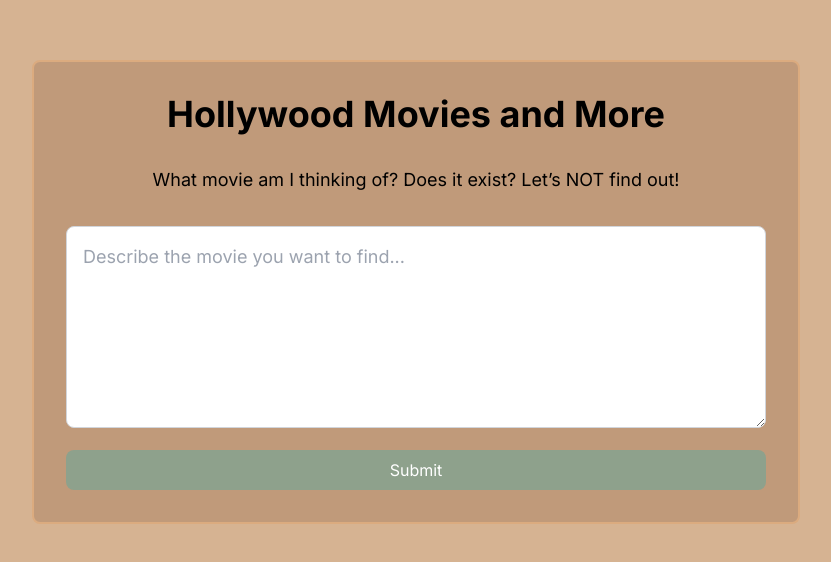
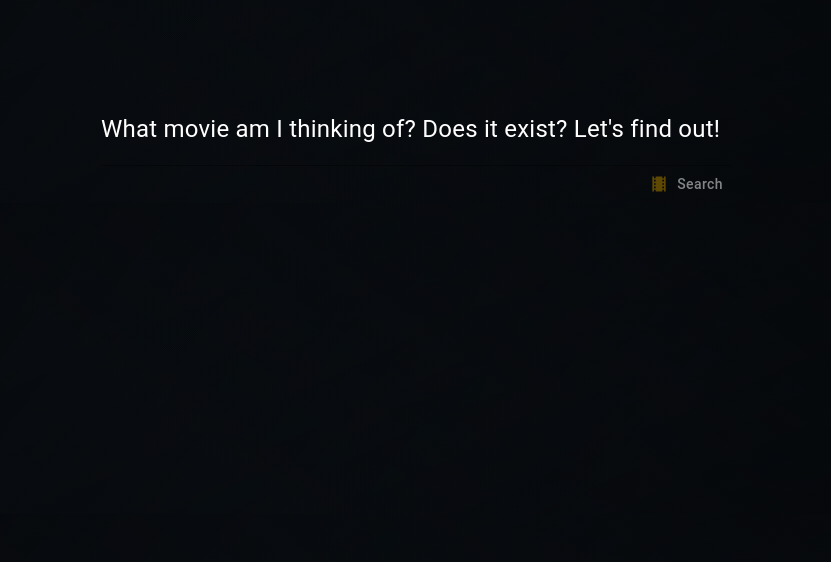
Before and after one commit to veerpal-shah/succulent-ripe-tomatoes, a Next.js app: page / in a window 1280 px wide. Shown: the part 108-670 px from the top of the page, without its empty margins (224-1055 px from the left). Built offline with nearby package versions, Linux system fonts and the light colour scheme.

Commit message:
mvp refactor with ui

```diff
--- /dev/null
+++ b/lib/bonsaiClient.ts
@@ -0,0 +1,58 @@
+// bonsaiClient.ts
+const { Client } = require('elasticsearch');
+
+// Create Client
+const client = new Client({
+    host: process.env.NEXT_PUBLIC_BONSAI_URL,
+    auth: {
+        username: process.env.BONSAI_ACCESS_KEY,
+        password: process.env.BONSAI_SECRET_KEY
+    }
+});
+
+// Wrapper for search to elastic search
+const search = async (query: String) => {
+    try {
+        const response = await client.search({
+            index: 'movies',
+            body: {
+                query: {
+                    more_like_this: {
+                        fields: ['Plot'],
+                        like: query,
+                        min_term_freq: 1,
+                        max_query_terms: 25,
+                        min_doc_freq: 1
+                    }
+                }
+            }
+        });
+
+        return parseSearchResponse(response)
+    } catch (error) {
+        console.error('Error searching documents:', error);
+        return
+    }
+}
+
+// Parse elastic search into list of movie objects
+const parseSearchResponse = (response: any) => {
+    return response?.hits?.hits?.map((hit: any) => {
+        return {
+            "id": hit?._id,
+            "cast": hit?._source?.Cast.split(', '),
+            "director": hit?._source?.Director,
+            "genre": hit?._source?.Genre,
+            "origin": hit?._source['Origin/Ethnicity'],
+            "plot": hit?._source?.Plot,
+            "release": parseInt(hit?._source['Release Year']),
+            "title": hit?._source?.Title,
+            "wiki": hit?._source['Wiki Page']
+        }
+    });
+}
+
+// Export the functions
+module.exports = {
+    search
+};
--- /dev/null
+++ b/lib/tmdbClient.ts
@@ -0,0 +1,38 @@
+// tmdbClient.ts
+import { TMDB } from 'tmdb-ts';
+
+
+// Create Client
+const client = new TMDB("eyJhbGciOiJIUzI1NiJ9.eyJhdWQiOiI0NTFhMDhjOWMyNTYwMmZhMzAyNzVjZDgzNzA3M2VkZiIsIm5iZiI6MTcyOTgyOTU4NS4wNzYwNTgsInN1YiI6IjY3MWIxYTIyNWQwZGU4OTA0MmQ5MDA0YiIsInNjb3BlcyI6WyJhcGlfcmVhZCJdLCJ2ZXJzaW9uIjoxfQ.A2QjbEEo473SLZffmXFcziaGEZlo6XFLGGlzTYeVMkc");
+
+// Wrapper for search to elastic search
+const searchMovie = async (query: string, year: number) => {
+    try {
+      const response = await client.search.movies({ query, year });
+
+      return response.results[0];
+    } catch(err) {
+      console.log(err);
+
+      return "Error";
+    }
+}
+
+const searchMovies = async (queries: any[]) => {
+    const promises = queries.map(({title, release}) => searchMovie(title, release));
+
+    return await Promise.all(promises);
+}
+
+const getMovieDetails = async (id: number) => {
+    return {
+        foo: "bar"
+    }
+}
+
+// Export the functions
+module.exports = {
+    searchMovie,
+    searchMovies,
+    getMovieDetails
+};
--- a/pages/api/search.ts
+++ b/pages/api/search.ts
@@ -1,7 +1,7 @@
 // pages/api/search.ts
 import type { NextApiRequest, NextApiResponse } from 'next';
-const { Client } = require('elasticsearch');
-const fs = require('fs');
+const bonsaiClient = require('../../lib/bonsaiClient');
+const tmdbClient = require('../../lib/tmdbClient');
 
 // Simulate your searchData function here
 export default async function handler(req: NextApiRequest, res: NextApiResponse) {
@@ -12,53 +12,14 @@ export default async function handler(req: NextApiRequest, res: NextApiResponse)
       return res.status(400).json({ error: 'Movie description is required.' });
     }
 
-    // Create Client
-    const client = new Client({
-      host: process.env.NEXT_PUBLIC_BONSAI_URL,
-      auth: {
-        username: process.env.BONSAI_ACCESS_KEY,
-        password: process.env.BONSAI_SECRET_KEY,
-      },
-    });
+    try {
+      const searchResults = await bonsaiClient.search(userInput);
+      const movies = await tmdbClient.searchMovies(searchResults);
 
-    console.log("Client created:", client);
-
-    try {
-      const response = await client.search({
-        index: 'movies',
-        body: {
-          query: {
-            more_like_this: {
-              fields: ['Plot'],
-              like: userInput,
-              min_term_freq: 1,
-              max_query_terms: 25,
-              min_doc_freq: 1
-            }
-          }
-        }
-      });
-
-      console.log("Response from search:", response);
-
-      // Get the data of the matching movies
-      const movies = response?.hits?.hits?.map((hit: any) => {
-        return {
-          "id": hit?._id,
-          "cast": hit?._source?.Cast.split(', '),
-          "director": hit?._source?.Director,
-          "genre": hit?._source?.Genre,
-          "origin": hit?._source['Origin/Ethnicity'],
-          "plot": hit?._source?.Plot,
-          "release": hit?._source['Release Year'],
-          "title": hit?._source?.Title,
-          "wiki": hit?._source['Wiki Page']
-        }
-      });
-      // Send a response back to the client with the movie data
       return res.status(200).json({ movies });
     } catch (error) {
       console.error('Error searching documents:', error);
+
       return res.status(500).json({ error: 'Error searching for movies.' });
     }
   } else {
--- a/src/app/elastic.ts
+++ b/src/app/elastic.ts
@@ -1,41 +1,41 @@
-const { Client } = require('elasticsearch');
-const fs = require('fs');
-require('dotenv').config({path: '../../.env.local'});
+// const { Client } = require('elasticsearch');
+// const fs = require('fs');
+// require('dotenv').config({path: '../../.env.local'});
 
-// Make a .env.local file in the root of the project and add the following:
-const client = new Client({
-  host: process.env.NEXT_PUBLIC_BONSAI_URL,
-  auth: {
-    username: process.env.BONSAI_ACCESS_KEY,
-    password: process.env.BONSAI_SECRET_KEY,
-  },
-});
+// // Make a .env.local file in the root of the project and add the following:
+// const client = new Client({
+//   host: process.env.NEXT_PUBLIC_BONSAI_URL,
+//   auth: {
+//     username: process.env.BONSAI_ACCESS_KEY,
+//     password: process.env.BONSAI_SECRET_KEY,
+//   },
+// });
 
-// Loads the data from the JSON file into the Elasticsearch index
-async function loadData() {
-    try {
-        // Read the JSON file
-        const data = JSON.parse(fs.readFileSync('wiki_movie_plots_deduped.json', 'utf-8'));
+// // Loads the data from the JSON file into the Elasticsearch index
+// async function loadData() {
+//     try {
+//         // Read the JSON file
+//         const data = JSON.parse(fs.readFileSync('wiki_movie_plots_deduped.json', 'utf-8'));
 
-        // Create a bulk request body
-        const bulkBody = data.flatMap((doc: any) => [
-            { index: { _index: 'movies' } },  // Index operation
-            doc
-        ]);
+//         // Create a bulk request body
+//         const bulkBody = data.flatMap((doc: any) => [
+//             { index: { _index: 'movies' } },  // Index operation
+//             doc
+//         ]);
 
-        // Perform the bulk indexing
-        const { body: bulkResponse } = await client.bulk({ refresh: true, body: bulkBody });
+//         // Perform the bulk indexing
+//         const { body: bulkResponse } = await client.bulk({ refresh: true, body: bulkBody });
 
-        if (bulkResponse.errors) {
-            const erroredDocuments = bulkResponse.items.filter((item: any) => item.index && item.index.error);
-            console.error('Error:', erroredDocuments);
-        } else {
-            console.log('All documents have been indexed.');
-        }
-    } catch (error) {
-        console.error('Error indexing documents:', error);
-    }
-}
+//         if (bulkResponse.errors) {
+//             const erroredDocuments = bulkResponse.items.filter((item: any) => item.index && item.index.error);
+//             console.error('Error:', erroredDocuments);
+//         } else {
+//             console.log('All documents have been indexed.');
+//         }
+//     } catch (error) {
+//         console.error('Error indexing documents:', error);
+//     }
+// }
 
 // const userInput = "A clownfish gets lost from his home and has to find his way back. His dad goes to look for him with his friend. He encounters a shark, a turtle, and a whale along the way. The lost fish is stuck in a dentist office";
 // const userInput = "A man is imprisoned for murdering his wife. He escapes from prison through a tunnel and meets his friend on the outside in Mexico.";
@@ -63,71 +63,71 @@ async function loadData() {
 // const userInput = "A rich girl goes on summer vacation with her family and helps another girl get an abortion. They dance";
 
 
-// Searches the data in the Elasticsearch index
-async function searchData(userInput: string) {
-    try {
-        const response = await client.search({
-            index: 'movies',
-            body: {
-                query: {
-                    more_like_this: {
-                        fields: ['Plot'],
-                        like: userInput,
-                        min_term_freq: 1,
-                        max_query_terms: 25,
-                        min_doc_freq: 1
-                    }
-                }
-            }
-        });
-        console.log('Search Results:', response.hits.hits.map((hit: any) => hit._source.Title));
-        console.log('Getting movie info...\n\n\n\n');
-        getMovieInfo(response.hits.hits[0]._source.Title);
-    } catch (error) {
-        console.error('Error searching documents:', error);
-    }
-}
+// // Searches the data in the Elasticsearch index
+// async function searchData(userInput: string) {
+//     try {
+//         const response = await client.search({
+//             index: 'movies',
+//             body: {
+//                 query: {
+//                     more_like_this: {
+//                         fields: ['Plot'],
+//                         like: userInput,
+//                         min_term_freq: 1,
+//                         max_query_terms: 25,
+//                         min_doc_freq: 1
+//                     }
+//                 }
+//             }
+//         });
+//         console.log('Search Results:', response.hits.hits.map((hit: any) => hit._source.Title));
+//         console.log('Getting movie info...\n\n\n\n');
+//         getMovieInfo(response.hits.hits[0]._source.Title);
+//     } catch (error) {
+//         console.error('Error searching documents:', error);
+//     }
+// }
 
-async function getMovieInfo(movie: string): Promise<void> {
-    const api_key = process.env.TMDB_API_KEY;
-    const searchUrl = `https://api.themoviedb.org/3/search/movie?api_key=${api_key}&query=${encodeURIComponent(movie)}`;
+// async function getMovieInfo(movie: string): Promise<void> {
+//     const api_key = process.env.TMDB_API_KEY;
+//     const searchUrl = `https://api.themoviedb.org/3/search/movie?api_key=${api_key}&query=${encodeURIComponent(movie)}`;
 
 
-    try {
-        const response = await fetch(searchUrl);
-        const data = await response.json();
+//     try {
+//         const response = await fetch(searchUrl);
+//         const data = await response.json();
 
-        if (data.results && data.results.length > 0) {
-            // POSTER
-            const posterPath: string = data.results[0].poster_path;
-            const fullPath: string = `https://image.tmdb.org/t/p/w500/${posterPath}`;
-            const imgResponse = await fetch(fullPath);
-            const imgData = await imgResponse.arrayBuffer();
-            const buffer = Buffer.from(imgData);
+//         if (data.results && data.results.length > 0) {
+//             // POSTER
+//             const posterPath: string = data.results[0].poster_path;
+//             const fullPath: string = `https://image.tmdb.org/t/p/w500/${posterPath}`;
+//             const imgResponse = await fetch(fullPath);
+//             const imgData = await imgResponse.arrayBuffer();
+//             const buffer = Buffer.from(imgData);
 
-            fs.writeFileSync('poster.jpg', buffer);
-            console.log("Poster Downloaded");
+//             fs.writeFileSync('poster.jpg', buffer);
+//             console.log("Poster Downloaded");
 
-            console.log(`Number of Ratings: ${data.results[0].vote_count}`);
-            console.log(`Average Rating Out of 10: ${data.results[0].vote_average}`);
-            const movieId: number = data.results[0].id;
+//             console.log(`Number of Ratings: ${data.results[0].vote_count}`);
+//             console.log(`Average Rating Out of 10: ${data.results[0].vote_average}`);
+//             const movieId: number = data.results[0].id;
 
-            const reviewUrl = `https://api.themoviedb.org/3/movie/${movieId}/reviews?api_key=${api_key}`;
-            const reviewsResponse = await fetch(reviewUrl);
-            const reviewsData = await reviewsResponse.json();
+//             const reviewUrl = `https://api.themoviedb.org/3/movie/${movieId}/reviews?api_key=${api_key}`;
+//             const reviewsResponse = await fetch(reviewUrl);
+//             const reviewsData = await reviewsResponse.json();
 
-            if (reviewsData.results && reviewsData.results.length > 0) {
-                console.log(reviewsData.results[0].content);
-            } else {
-                console.log("No reviews found.");
-            }
-        } else {
-            console.log("No results found.");
-        }
-    } catch (error) {
-        console.error("Error fetching movie info:", error);
-    }
-}
+//             if (reviewsData.results && reviewsData.results.length > 0) {
+//                 console.log(reviewsData.results[0].content);
+//             } else {
+//                 console.log("No reviews found.");
+//             }
+//         } else {
+//             console.log("No results found.");
+//         }
+//     } catch (error) {
+//         console.error("Error fetching movie info:", error);
+//     }
+// }
 
 
 // searchData(userInput);
--- a/src/app/globals.css
+++ b/src/app/globals.css
@@ -3,27 +3,26 @@
 @tailwind utilities;
 
 :root {
-  --foreground-rgb: 0, 0, 0;
-  --background-start-rgb: 214, 219, 220;
-  --background-end-rgb: 255, 255, 255;
+  --foreground-rgb: 111, 123, 161;
+  --background-start-rgb: 12, 17, 23;
+  --background-end-rgb: 4, 6, 8;
+  --headline-rgb: 255, 255, 255;
 }
 
-@media (prefers-color-scheme: dark) {
+/* @media (prefers-color-scheme: dark) {
   :root {
     --foreground-rgb: 255, 255, 255;
     --background-start-rgb: 0, 0, 0;
     --background-end-rgb: 0, 0, 0;
   }
-}
+} */
 
 body {
   color: rgb(var(--foreground-rgb));
-  background: linear-gradient(
-      to bottom,
-      transparent,
-      rgb(var(--background-end-rgb))
-    )
-    rgb(var(--background-start-rgb));
+  background: linear-gradient(217deg, rgb(var(--background-end-rgb), .8), rgb(var(--background-end-rgb), 0) 70.71%),
+              linear-gradient(127deg, rgb(var(--background-end-rgb), .8), rgb(var(--background-end-rgb), 0) 70.71%),
+              linear-gradient(336deg, rgb(var(--background-end-rgb), .8), rgb(var(--background-end-rgb), 0) 70.71%),
+              rgb(var(--background-start-rgb));
 }
 
 @layer utilities {
@@ -31,3 +30,26 @@ body {
     text-wrap: balance;
   }
 }
+
+.input-search {
+  /* border: 1px solid red; */
+
+  textarea {
+    color: #a0a0a0;
+    margin-top: 20px;
+    font-size: 18px;
+    letter-spacing: 0.5px;
+    line-height: 140%;
+    padding-bottom: 4px;
+  }
+
+  label {
+    color: rgb(var(--headline-rgb));
+    font-size: 24px;
+  }
+}
+
+.iconColor {
+  color: #FFC107;
+  margin-top: 10px;
+}
--- a/src/app/layout.tsx
+++ b/src/app/layout.tsx
@@ -1,12 +1,12 @@
 import type { Metadata } from "next";
-import { Inter } from "next/font/google";
+import { Montserrat } from "next/font/google";
 import "./globals.css";
 
-const inter = Inter({ subsets: ["latin"] });
+const montserrat = Montserrat({ subsets: ["latin"] });
 
 export const metadata: Metadata = {
-  title: "Create Next App",
-  description: "Generated by create next app",
+  title: "Succulent Ripe Tomatoes - Hollywood Movies and More",
+  description: "What movie am I thinking of? Does it exist? Let's find out!",
 };
 
 export default function RootLayout({
@@ -16,7 +16,7 @@ export default function RootLayout({
 }>) {
   return (
     <html lang="en">
-      <body className={inter.className}>{children}</body>
+      <body className={montserrat.className}>{children}</body>
     </html>
   );
 }
--- /dev/null
+++ b/src/app/movie/page.tsx
@@ -0,0 +1,3 @@
+export default function MovieDetailsPage() {
+    return <p>Movie Details Page</p>;
+}
--- a/src/app/page.tsx
+++ b/src/app/page.tsx
@@ -1,17 +1,30 @@
 "use client"; // Use the client-side runtime
 
-import { useState } from 'react'; // Import useState hook
+import * as React from 'react';
+import { motion, AnimatePresence } from "framer-motion";
+import { useState } from 'react';
+import Button from '@mui/material/Button';
+import SearchIcon from '@mui/icons-material/Theaters';
+import TextField from '@mui/material/TextField';
+import Container from '@mui/material/Container';
+import Box from '@mui/material/Box';
+import CircularProgress from '@mui/material/CircularProgress';
 
-export default function Home() {
-  const [userInput, setUserInput] = useState('');
-  const [movieResults, setMovieResults] = useState<string[]>([]);
+// Home
+const Home = () => {
+  const [hasText, setHasText] = useState(false);
+  const [userInput, setUserInput] = useState("");
+  const [loading, setLoading] = useState(false);
+  const [movieResults, setMovieResults] = useState<any[]>([]);
   const [errorMessage, setErrorMessage] = useState<string | null>(null);
 
-  const handleSubmit = async () => {
-    if (userInput.trim() === '') {
-      alert("Please describe the movie you're looking for.");
-      return;
-    }
+  const handleChange = (event:any) => {
+    setHasText(event.target.value.trim().length > 0);
+    setUserInput(event.target.value);
+  };
+
+  const handleClick = async () => {
+    setLoading(true);
 
     try {
       // Send a POST request to the /api/search endpoint with the user's input
@@ -24,6 +37,7 @@ export default function Home() {
       });
 
       const data = await response.json();
+      setLoading(false);
 
       console.log('Response from search:', data);
 
@@ -39,45 +53,84 @@ export default function Home() {
       console.error('Error during fetch:', error);
       setErrorMessage('Failed to search for movies.');
     }
-  };
+  }
 
   return (
-    <main className="flex min-h-screen flex-col items-center justify-center p-8 bg-[#d6b392]">
-      <div className="w-full max-w-3xl p-8 bg-[#c09a7a] border-2 border-[#dbab7f] rounded-lg">
-        <h1 className="text-4xl font-bold text-center mb-8">Hollywood Movies and More</h1>
-        <p className="text-center text-lg mb-8">
-          What movie am I thinking of? Does it exist? Let’s NOT find out!
-        </p>
+    <Container sx={{padding: "0 40px"}} maxWidth="lg">
+      <AnimatePresence>
+        {movieResults.length == 0 && (
+          <motion.div
+            key="container"
+            initial={{ opacity: 0, y: 20 }}
+            animate={{ opacity: 1, y: 0 }}
+            transition={{ duration: 0.25, delay: 0.35, ease: "easeOut" }}
+            exit={{ opacity: 0, y: -40, transition: { delay: 0.5, duration: 0.2 } }}
+          >
+          <Box sx={{ maxWidth: '630px',  margin: "25vh auto 0", textAlign: "right" }}>
+            <TextField
+              id="standard-textarea"
+              label="What movie am I thinking of? Does it exist? Let's find out!"
+              placeholder="Describe the movie you want to find..."
+              multiline
+              variant="standard"
+              className="input-search"
+              fullWidth
+              sx={{
+                "& label": {
+                  "&.Mui-focused": {
+                    color: '#ffffff',
+                  }
+                },
+                '& .MuiInput-underline:after': {
+                  borderBottomColor: '#252b3b',
+                },
+              }}
+              onChange={handleChange}
+            />
+            {loading && (<CircularProgress
+              size={24}
+              sx={{
+                color: '#252b3b',
+                position: 'relative',
+                marginBottom: '-14px',
+                marginRight: '10px',
+              }}
+            />)}
+            <Button onClick={handleClick} disabled={!hasText} aria-label="search" startIcon={<SearchIcon />} className="iconColor"
+              sx={{
+              "&.Mui-disabled": {
+                color: "#5f4803"
+              },
+              '&:hover': {
+                backgroundColor: 'rgba(97, 105, 141, 0.2)'
+              }
+              }}>
+                <span style={{transition: "opacity 0.4s ease", textTransform: "none", color:"white", opacity: hasText ? 1 : 0.5}}>Search</span>
+            </Button>
+          </Box>
+          </motion.div>
+          )}
+          {/* {errorMessage && <p className="text-red-500">{errorMessage}</p>} */}
+            {movieResults.length > 0 && (
+              <motion.div
+                key="results"
+                initial={{ opacity: 0, y: 20 }}
+                animate={{ opacity: 1, y: 0 }}
+                transition={{ duration: 0.3, delay: 0.8, ease: "easeOut" }}
+                exit={{ opacity: 0, y: -40, transition: { delay: 0, duration: 0.2 } }}
+              >
+              <div className="mt-4">
+                <ul className="list-disc pl-5">
+                {movieResults.map((movie, index) => (
+                  <li key={index}><h2>{movie.title}</h2><img src={"https://image.tmdb.org/t/p/w154" + movie.poster_path} /></li>
+                ))}
+                </ul>
+              </div>
+              </motion.div>
+            )}
+        </AnimatePresence>
+      </Container>
+  );
+};
 
-        {/* Centered Input Box */}
-        <textarea
-          className="w-full p-4 text-lg border border-gray-300 rounded-lg focus:outline-none focus:ring-2 focus:ring-[#8ea18c] text-black"
-          placeholder="Describe the movie you want to find..."
-          rows={6}
-          value={userInput}
-          onChange={(e) => setUserInput(e.target.value)}
-        />
-
-        {/* Submit Button */}
-        <button
-          className="mt-4 w-full bg-[#8ea18c] text-white py-2 px-4 rounded-lg hover:bg-[#7a8a7b] focus:outline-none focus:ring-2 focus:ring-[#6c786d] focus:ring-opacity-50"
-          onClick={handleSubmit}
-        >
-          Submit
-        </button>
-
-        {/* Display search results or error */}
-        {/* <div className="mt-4">
-          {errorMessage && <p className="text-red-500">{errorMessage}</p>}
-          {movieResults.length > 0 && (
-            <ul className="list-disc pl-5">
-              {movieResults.map((movie, index) => (
-                <li key={index}>{movie}</li>
-              ))}
-            </ul>
-          )}
-        </div> */}
-      </div>
-    </main>
-  );
-}
+export default Home;
```
Also changed, not shown: package.json (+8 -1 lines), pages/api/movieDetails.ts (added, +29 -0 lines), 1 other file (tests, documents, lock files or other folders).
